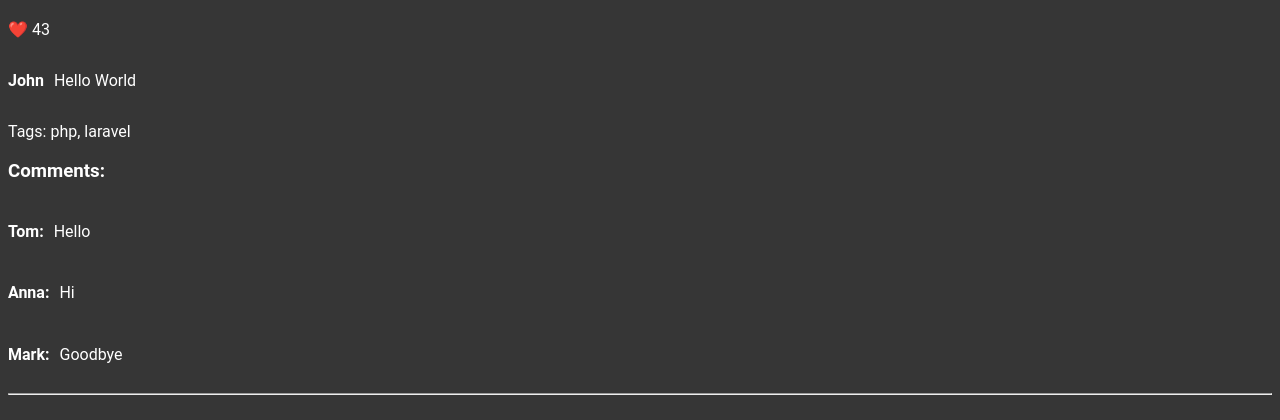
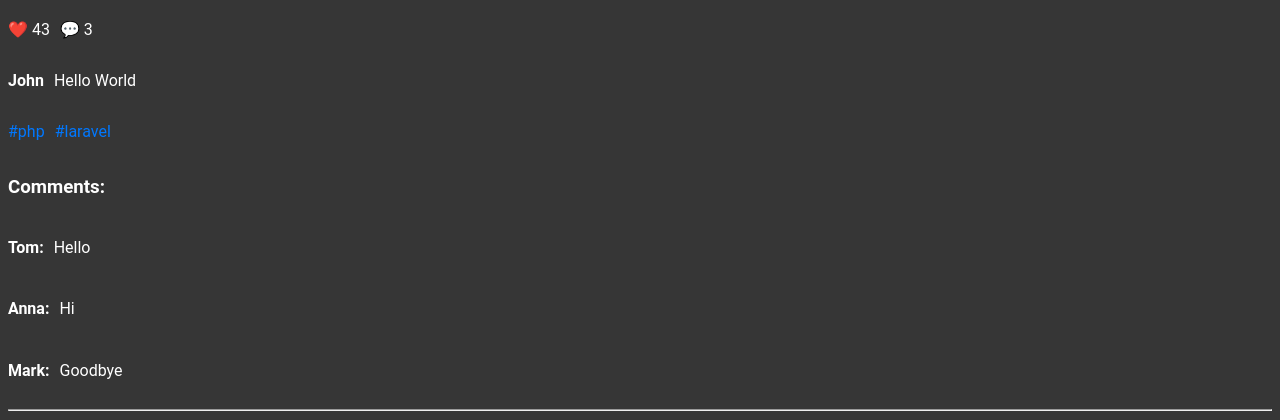
Before and after one commit to Tulxy/instagram-post, a PHP site: page / in a window 1280 px wide. Shown: the part 376-796 px from the top of the page. Run offline with PHP 8.4, Linux system fonts and the light colour scheme.

Commit message:
commit changed stats

```diff
--- a/index.php
+++ b/index.php
@@ -76,13 +76,27 @@ foreach ($posts as $post) {
 
     <img src="<?= $post['img'] ?>" alt="post-photo" width="400px">
 
-    <p>❤️ <?= $post['likes'] ?></p>
+    <div class="stats">
+      <p>❤️ <?= $post['likes'] ?></p>
+      <p>💬 <?= count($post['comments']) ?></p>
+    </div>
+
     <div class="title">
       <p class="username"><?= $post['user']['name'] ?></p>
       <p> <?= $post['title'] ?> </p>
     </div>
 
-    <p>Tags: <?= implode(', ', $post['tags']) ?></p>
+    <div class="tags">
+      <?php
+      foreach ($post['tags'] as $tag) {
+        $tag = '#' . $tag;
+        ?>
+        <p><?= $tag ?> </p>
+      <?php
+      }
+      ?>
+    </div>
+
     <div><h3>Comments: </h3>
       <?php
       foreach ($post['comments'] as $comment) {
--- a/styles.css
+++ b/styles.css
@@ -34,3 +34,15 @@ body {
 .username {
   font-weight: bold;
 }
+
+.stats {
+  display: flex;
+  gap: 10px;
+  align-items: center;
+}
+
+.tags {
+  color: #0078ff;
+  display: flex;
+  gap: 10px;
+}
```
